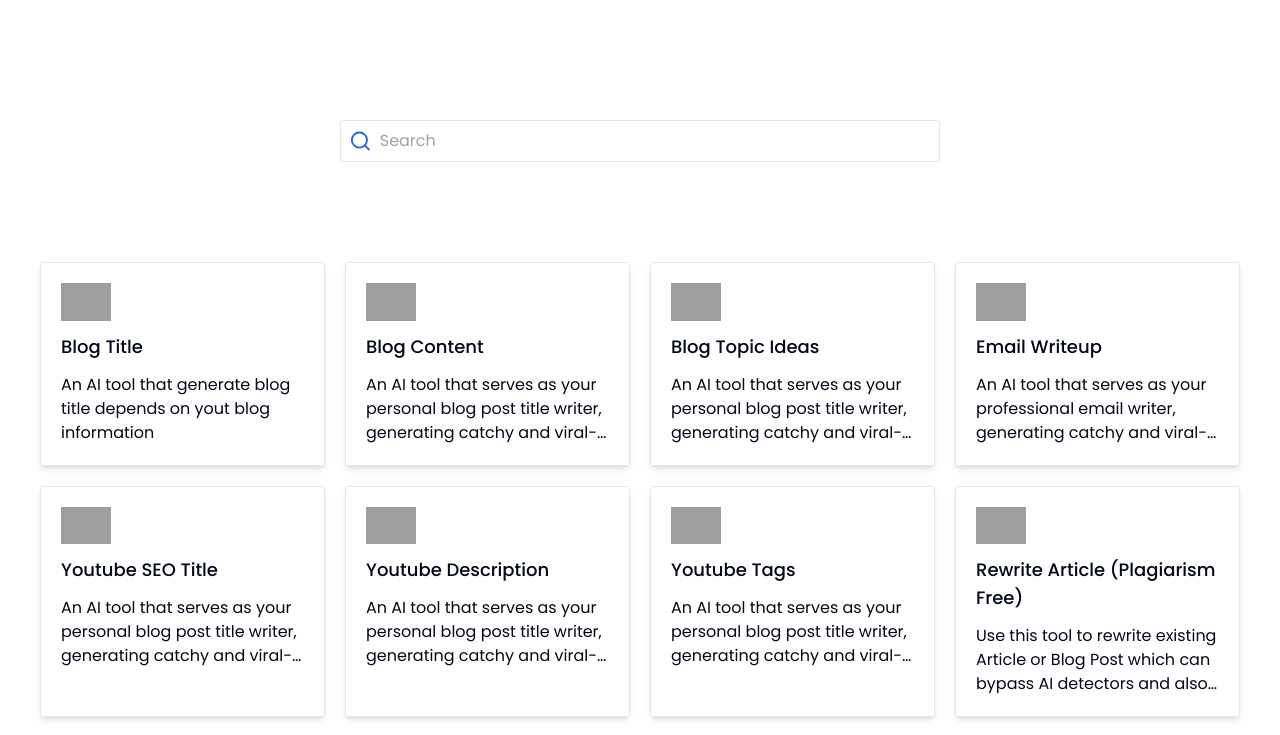
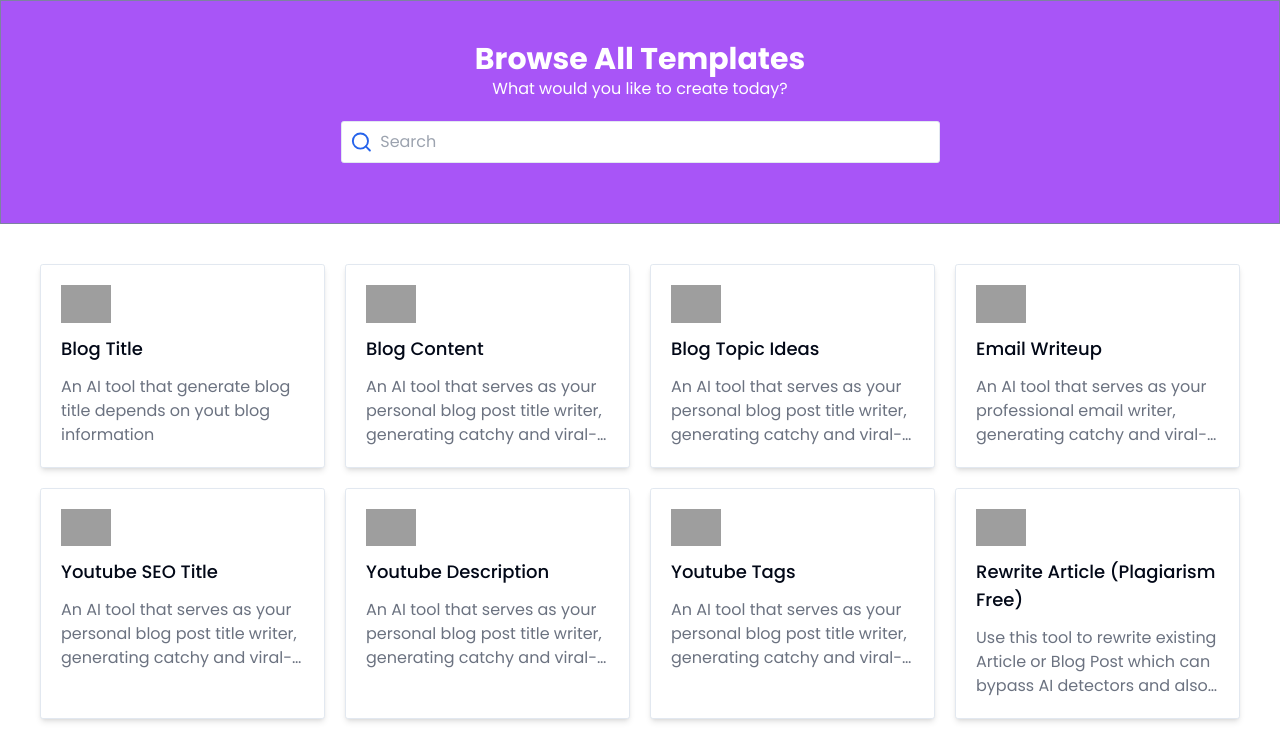
Before and after one commit to edgexhq/brave, a Next.js app: page /dashboard/content in a window 1280 px wide. Shown: the top 735 px of the page. Built offline with nearby package versions, Linux system fonts and the light colour scheme; grey boxes are pictures that could not be loaded.

Commit message:
ok done !!!

```diff
--- a/app/(data)/Templates.tsx
+++ b/app/(data)/Templates.tsx
@@ -369,7 +369,4 @@
 
         ]
     },
-
-
-
 ]
--- a/app/dashboard/_components/SearchSection.tsx
+++ b/app/dashboard/_components/SearchSection.tsx
@@ -3,8 +3,7 @@
 
 function SearchSection({onSearchInput}:any) {
   return (
-    <div className='p-10 bg-gradient-to-br from-purple-500 via-purple-700
-    to-blue-600 flex flex-col justify-center items-center text-white'>
+    <div className='p-10 bg-purple-500 border border-bluegray flex flex-col justify-center items-center text-white'>
         <h2 className='text-3xl font-bold'>Browse All Templates</h2>
         <p>What would you like to create today?</p>
         <div className='w-full  flex justify-center'>
--- a/app/dashboard/content/[template-slug]/page.tsx
+++ b/app/dashboard/content/[template-slug]/page.tsx
@@ -18,55 +18,44 @@
 import { UpdateCreditUsageContext } from '@/app/(context)/UpdateCreditUsageContext'
 import { useUser } from '@clerk/nextjs'
 
-interface PROPS{
-    params:{
-        'template-slug':string
-    }
+interface PROPS {
+    params: {
+        'template-slug': string;
+    };
 }
 
 
-function CreateNewContent(props:PROPS) {
+function CreateNewContent(props: PROPS) {
 
-    const selectedTemplate:TEMPLATE|undefined=Templates?.find((item)=>item.slug==props.params['template-slug']);
-    const [loading,setLoading]=useState(false);
-    const [aiOutput,setAiOutput]=useState<string>('');
-    const {user}=useUser();
-    const router=useRouter();
-    const {totalUsage,setTotalUsage}=useContext(TotalUsageContext)
-    const {userSubscription,setUserSubscription}=useContext(UserSubscriptionContext);
-    const {updateCreditUsage,setUpdateCreditUsage}=useContext(UpdateCreditUsageContext)
+    const selectedTemplate: TEMPLATE | undefined = Templates?.find((item) => item.slug === props.params['template-slug']);
+
+    const [loading, setLoading] = useState(false);
+    const [aiOutput, setAiOutput] = useState<string>('');
+    const { user } = useUser();
+    const router = useRouter();
     /**
      * Used to generate content from AI
      * @param formData
      * @returns
      */
-    const GenerateAIContent=async(formData:any)=>{
-        if(totalUsage>=10000&&!userSubscription)
-            {
-                console.log("Please Upgrade");
-                router.push('/dashboard/billing')
-                return ;
-            }
+    const GenerateAIContent = async (formData: any) => {
         setLoading(true);
-        const SelectedPrompt=selectedTemplate?.aiPrompt;
-        const FinalAIPrompt=JSON.stringify(formData)+", "+SelectedPrompt;
-        const result=await chatSession.sendMessage(FinalAIPrompt);
+        const SelectedPrompt = selectedTemplate?.aiPrompt;
+        const FinalAIPrompt = JSON.stringify(formData) + ", " + SelectedPrompt;
+        const result = await chatSession.sendMessage(FinalAIPrompt);
 
         setAiOutput(result?.response.text());
-        await SaveInDb(JSON.stringify(formData),selectedTemplate?.slug,result?.response.text())
-        setLoading(false);
-
-        setUpdateCreditUsage(Date.now())
-
+        await SaveInDb(JSON.stringify(formData), selectedTemplate?.slug, result?.response.text())
+        setLoading(false)
     }
 
-    const SaveInDb=async(formData:any,slug:any,aiResp:string)=>{
-        const result=await db.insert(AIOutput).values({
-            formData:formData,
-            templateSlug:slug,
-            aiResponse:aiResp,
-            createdBy:user?.primaryEmailAddress?.emailAddress,
-            createdAt:moment().format('DD/MM/yyyy'),
+    const SaveInDb = async (formData: any, slug: any, aiResp: string) => {
+        const result = await db.insert(AIOutput).values({
+            formData: formData,
+            templateSlug: slug,
+            aiResponse: aiResp,
+            createdBy: user?.primaryEmailAddress?.emailAddress,
+            createdAt: moment().format('DD/MM/yyyy'),
         });
 
         console.log(result);
@@ -76,13 +65,13 @@
     return (
         <div className='p-5'>
             <Link href={"/dashboard"}>
-            <Button> <ArrowLeft/> Back</Button>
+                <Button> <ArrowLeft /> Back</Button>
             </Link>
             <div className='grid grid-cols-1 md:grid-cols-3 gap-5 py-5 '>
                 {/* FormSection  */}
                 <FormSection
                     selectedTemplate={selectedTemplate}
-                userFormInput={(v:any)=>GenerateAIContent(v)}
+                    userFormInput={(v: any) => GenerateAIContent(v)}
                     loading={loading} />
                 {/* OutputSection  */}
                 <div className='col-span-2'>
--- a/tailwind.config.ts
+++ b/tailwind.config.ts
@@ -12,6 +12,14 @@
   ],
   prefix: "",
   theme: {
+    container: {
+      center: true,
+      padding: "2rem",
+      screens: {
+        "2xl": "1400px",
+      },
+    },
+    extend: {
       colors: {
         transparent: "transparent",
         current: "currentColor",
@@ -35,17 +43,6 @@
         midnightblue: "#183B56",
         midblue: "#00276F",
         bluebg: "rgba(47, 184, 227, 0.2)",
-      border: "rgba(128, 135, 137, 0.35)",
-    },
-    container: {
-      center: true,
-      padding: "2rem",
-      screens: {
-        "2xl": "1400px",
-      },
-    },
-    extend: {
-      colors: {
         border: "hsl(var(--border))",
         input: "hsl(var(--input))",
         ring: "hsl(var(--ring))",
```
Lines whose indentation alone changed are shown as unchanged.
